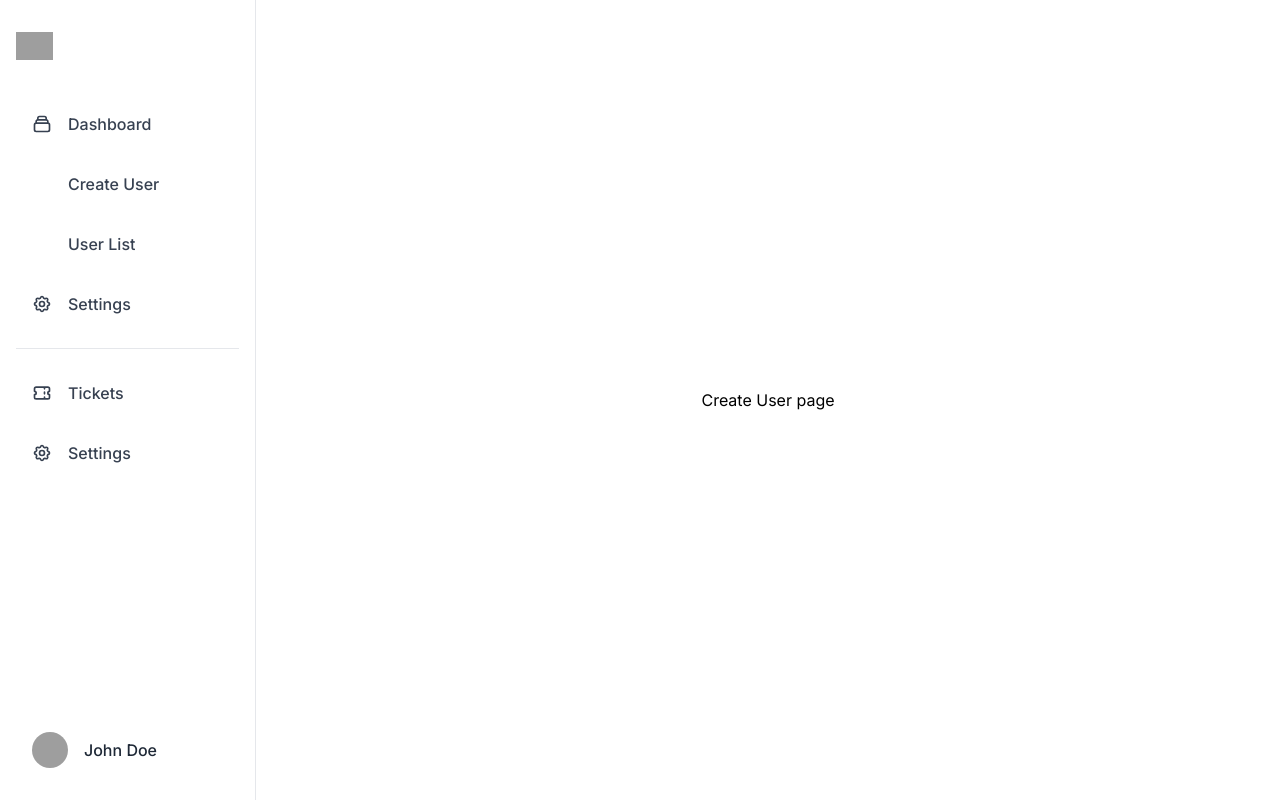
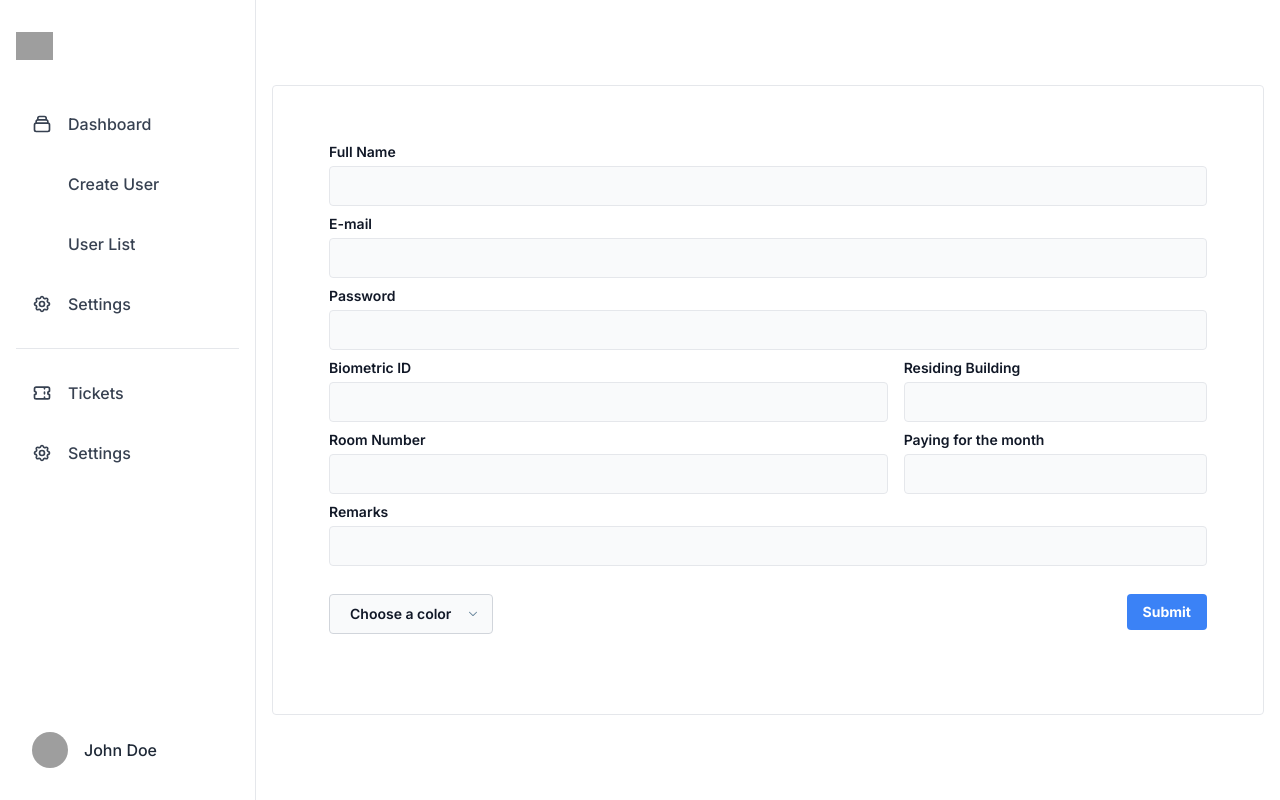
Before and after one commit to Thisisashutosh/client40k, a Next.js app: page /createuser in a window 1280 px wide. Built offline with nearby package versions, Linux system fonts and the light colour scheme; grey boxes are pictures that could not be loaded.

Commit message:
Added add user form

```diff
--- a/package.json
+++ b/package.json
@@ -9,10 +9,13 @@
     "lint": "next lint"
   },
   "dependencies": {
+    "@headlessui/react": "^1.7.18",
+    "@heroicons/react": "^2.1.1",
     "next": "14.1.0",
     "react": "^18",
     "react-chartjs-2": "^5.2.0",
-    "react-dom": "^18"
+    "react-dom": "^18",
+    "react-hot-toast": "^2.4.1"
   },
   "devDependencies": {
     "@types/node": "^20",
--- a/src/app/createuser/page.tsx
+++ b/src/app/createuser/page.tsx
@@ -1,12 +1,19 @@
 import React from 'react'
 import Sidebar from "@/components/Sidebar"
+import Menu from '@/components/Menu'
+import Form from '@/components/Form'
 
 const Createuser = () => {
   return (
     <div className="flex justify-start">
-      <Sidebar/>
-      <div className="w-[calc(100vw-16rem)] flex items-center justify-center">
-        Create User page
+      <div className="fixed hidden md:block">
+        <Sidebar />
+      </div>
+      <div className="fixed block md:hidden">
+        <Menu/>
+      </div>
+      <div className="w-full h-screen md:w-[calc(100vw-16rem)] p-4 mt-5 md:mt-0 md:ml-64 flex flex-col items-center justify-center">
+       <Form/>
       </div>
     </div>
   )
--- a/src/app/globals.css
+++ b/src/app/globals.css
@@ -8,3 +8,24 @@
     padding: 0;
     overflow-x: hidden;
 }
+
+/* width */
+::-webkit-scrollbar {
+    width: 7px;
+}
+
+/* Track */
+::-webkit-scrollbar-track {
+    background: #f1f1f1;
+}
+
+/* Handle */
+::-webkit-scrollbar-thumb {
+    background: #888;
+    border-radius: 5px;
+}
+
+/* Handle on hover */
+::-webkit-scrollbar-thumb:hover {
+    background: #555;
+}
--- /dev/null
+++ b/src/components/Form.tsx
@@ -0,0 +1,230 @@
+"use client";
+
+import React, { useState } from "react";
+import toast, { Toaster } from "react-hot-toast";
+
+const Form = () => {
+  const [data, setData] = useState({
+    name: "",
+    designation: "",
+    phone: "",
+    bioID: "",
+    residingBuilding: "",
+    room: "",
+    month: "",
+    remarks: "",
+    selection: "",
+    extraData: [],
+    reportNumber: "",
+  });
+
+  return (
+    <div>
+      <div className="">
+        <Toaster />
+      </div>
+      <div className="max-h-screen overflow-hidden border rounded p-6 bg-transparent flex items-center justify-center">
+        <div className="container max-w-screen-lg mx-auto">
+          <div>
+            <div className="bg-white rounded p-4 px-4 md:p-8 mb-6">
+              <div className="grid gap-4 gap-y-2 text-sm grid-cols-1 lg:grid-cols-1">
+                <div className="lg:col-span-3">
+                  <div className="grid gap-4 gap-y-2 text-sm grid-cols-1 md:grid-cols-3">
+                    <div className="md:col-span-5">
+                      <label
+                        htmlFor="full_name"
+                        className="text-sm font-semibold text-gray-900"
+                      >
+                        Full Name
+                      </label>
+                      <input
+                        onChange={(e) =>
+                          setData({ ...data, name: e.target.value })
+                        }
+                        type="text"
+                        name="full_name"
+                        id="full_name"
+                        className="h-10 border mt-1 rounded px-4 w-full bg-gray-50"
+                        //value=""
+                      />
+                    </div>
+
+                    <div className="md:col-span-5">
+                      <label
+                        htmlFor="designation"
+                        className="text-sm font-semibold text-gray-900"
+                      >
+                        E-mail
+                      </label>
+                      <input
+                        onChange={(e) =>
+                          setData({ ...data, designation: e.target.value })
+                        }
+                        type="text"
+                        name="designation"
+                        id="designation"
+                        className="h-10 border mt-1 rounded px-4 w-full bg-gray-50"
+                        //value=""
+                      />
+                    </div>
+
+                    <div className="md:col-span-5">
+                      <label
+                        htmlFor="phone"
+                        className="text-sm font-semibold text-gray-900"
+                      >
+                        Password
+                      </label>
+                      <input
+                        onChange={(e) =>
+                          setData({ ...data, phone: e.target.value })
+                        }
+                        type="text"
+                        name="phone"
+                        id="phone"
+                        className="h-10 border mt-1 rounded px-4 w-full bg-gray-50"
+                        // value=""
+                      />
+                    </div>
+
+                    <div className="md:col-span-2">
+                      <label
+                        htmlFor="biometric"
+                        className="text-sm font-semibold text-gray-900"
+                      >
+                        Biometric ID
+                      </label>
+                      <input
+                        onChange={(e) =>
+                          setData({ ...data, bioID: e.target.value })
+                        }
+                        type="text"
+                        name="biometric"
+                        id="biometric"
+                        className="h-10 border mt-1 rounded px-4 w-full bg-gray-50"
+                        // value=""
+                        // placeholder=""
+                      />
+                    </div>
+
+                    <div className="md:col-span-3">
+                      <label
+                        htmlFor="residing_building"
+                        className="text-sm font-semibold text-gray-900"
+                      >
+                        Residing Building
+                      </label>
+                      <input
+                        onChange={(e) =>
+                          setData({ ...data, residingBuilding: e.target.value })
+                        }
+                        type="text"
+                        name="residing_building"
+                        id="residing_building"
+                        className="transition-all flex items-center h-10 border mt-1 rounded px-4 w-full bg-gray-50"
+                        // placeholder=""
+                        // value=""
+                      />
+                    </div>
+
+                    <div className="md:col-span-2">
+                      <label
+                        htmlFor="room"
+                        className="text-sm font-semibold text-gray-900"
+                      >
+                        Room Number
+                      </label>
+                      <input
+                        onChange={(e) =>
+                          setData({ ...data, room: e.target.value })
+                        }
+                        type="text"
+                        name="room"
+                        id="room"
+                        className="h-10 border mt-1 rounded px-4 w-full bg-gray-50"
+                        // value=""
+                      />
+                    </div>
+
+                    <div className="md:col-span-3">
+                      <label
+                        htmlFor="month"
+                        className="text-sm font-semibold text-gray-900"
+                      >
+                        Paying for the month
+                      </label>
+                      <input
+                        onChange={(e) =>
+                          setData({ ...data, month: e.target.value })
+                        }
+                        type="text"
+                        name="month"
+                        id="month"
+                        className="h-10 border mt-1 rounded px-4 w-full bg-gray-50"
+                        // value=""
+                      />
+                    </div>
+
+                    <div className="md:col-span-5">
+                      <label
+                        htmlFor="full_name"
+                        className="text-sm font-semibold text-gray-900"
+                      >
+                        Remarks
+                      </label>
+                      <input
+                        onChange={(e) =>
+                          setData({ ...data, remarks: e.target.value })
+                        }
+                        type="text"
+                        name="remarks"
+                        id="remarks"
+                        className="h-10 border mt-1 rounded px-4 w-full bg-gray-50"
+                        //value=""
+                      />
+                    </div>
+
+                    <div className="md:col-span-5 text-right">
+                      <div className="flex items-start justify-between mt-5">
+                        <div className="relative">
+                          <svg
+                            className="w-2 h-2 absolute top-0 right-0 m-4 pointer-events-none"
+                            xmlns="http://www.w3.org/2000/svg"
+                            viewBox="0 0 412 232"
+                          >
+                            <path
+                              d="M206 171.144L42.678 7.822c-9.763-9.763-25.592-9.763-35.355 0-9.763 9.764-9.763 25.592 0 35.355l181 181c4.88 4.882 11.279 7.323 17.677 7.323s12.796-2.441 17.678-7.322l181-181c9.763-9.764 9.763-25.592 0-35.355-9.763-9.763-25.592-9.763-35.355 0L206 171.144z"
+                              fill="#648299"
+                              fill-rule="nonzero"
+                            />
+                          </svg>
+                          <select className="border text-sm font-semibold text-gray-900 border-gray-300 rounded h-10 pl-5 pr-10 bg-gray-50 appearance-none">
+                            <option>Choose a color</option>
+                            <option>Red</option>
+                            <option>Blue</option>
+                            <option>Yellow</option>
+                            <option>Black</option>
+                            <option>Orange</option>
+                            <option>Purple</option>
+                            <option>Gray</option>
+                            <option>White</option>
+                          </select>
+                        </div>
+                        {/* <Dropdown data={data} setData={setData} toast={toast} /> */}
+                        <button className="bg-blue-500 hover:bg-blue-700 text-white font-bold py-2 px-4 rounded">
+                          Submit
+                        </button>
+                      </div>
+                    </div>
+                  </div>
+                </div>
+              </div>
+            </div>
+          </div>
+        </div>
+      </div>
+    </div>
+  );
+};
+
+export default Form;
--- a/src/components/Menu.tsx
+++ b/src/components/Menu.tsx
@@ -16,7 +16,7 @@ const Menu = () => {
   // TEMPORARY
   const user = false;
   return (
-    <div className="">
+    <div className="z-50">
       {open ? (
         <svg
           width="50px"
```
Also changed, not shown: 1 other file (tests, documents, lock files or other folders).
